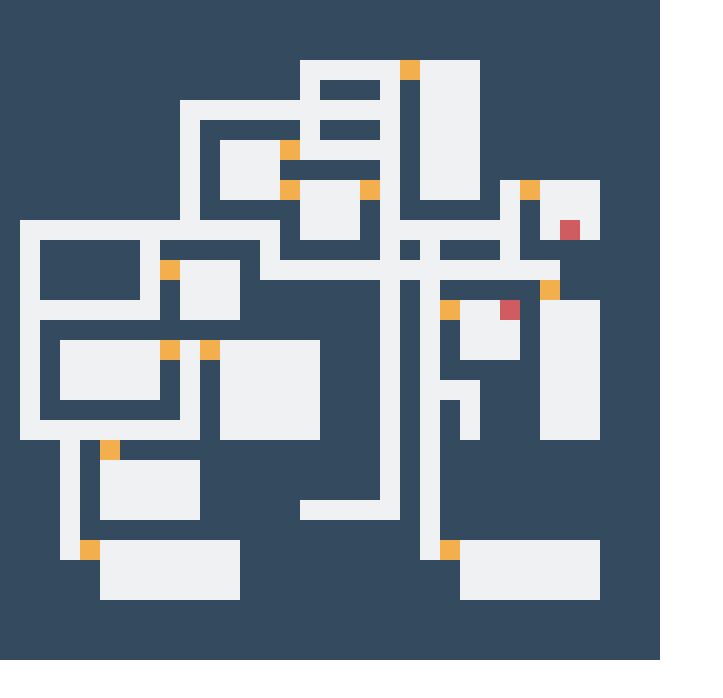
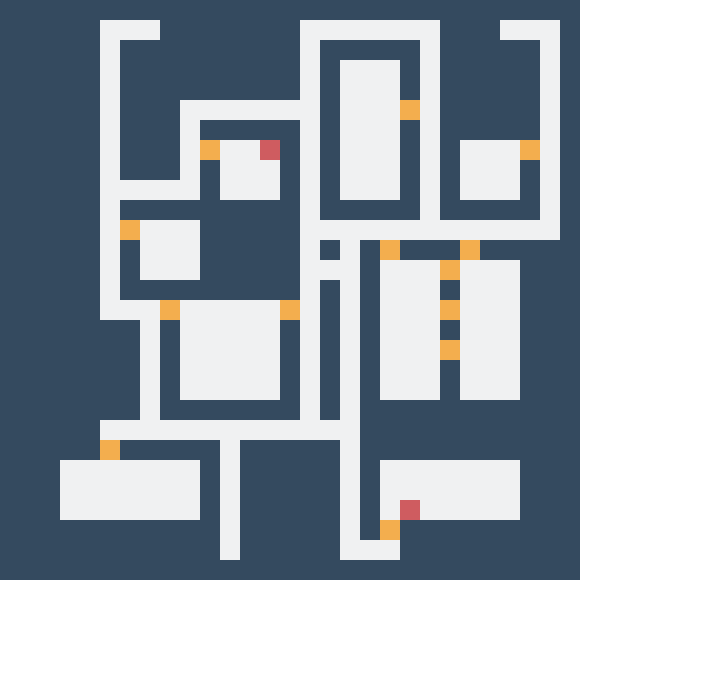
Before and after one commit to jorgeprodriguez/random-dungeon-generator, a website: page index.html in a window 1280 px wide. Shown: the whole page, without its empty margins (0-723 px from the left). Drawn offline with Linux system fonts and the light colour scheme.

```diff
--- a/index.html
+++ b/index.html
@@ -9,7 +9,7 @@
         var canvas = document.createElement('canvas');
         var dungeon = new Dungeon();
 
-        dungeon.addFloor(33, 33);
+        dungeon.addFloor(29, 29);
         dungeon.draw(0, canvas);
 
         body.appendChild(canvas);
```
Also changed, not shown: README.md.
